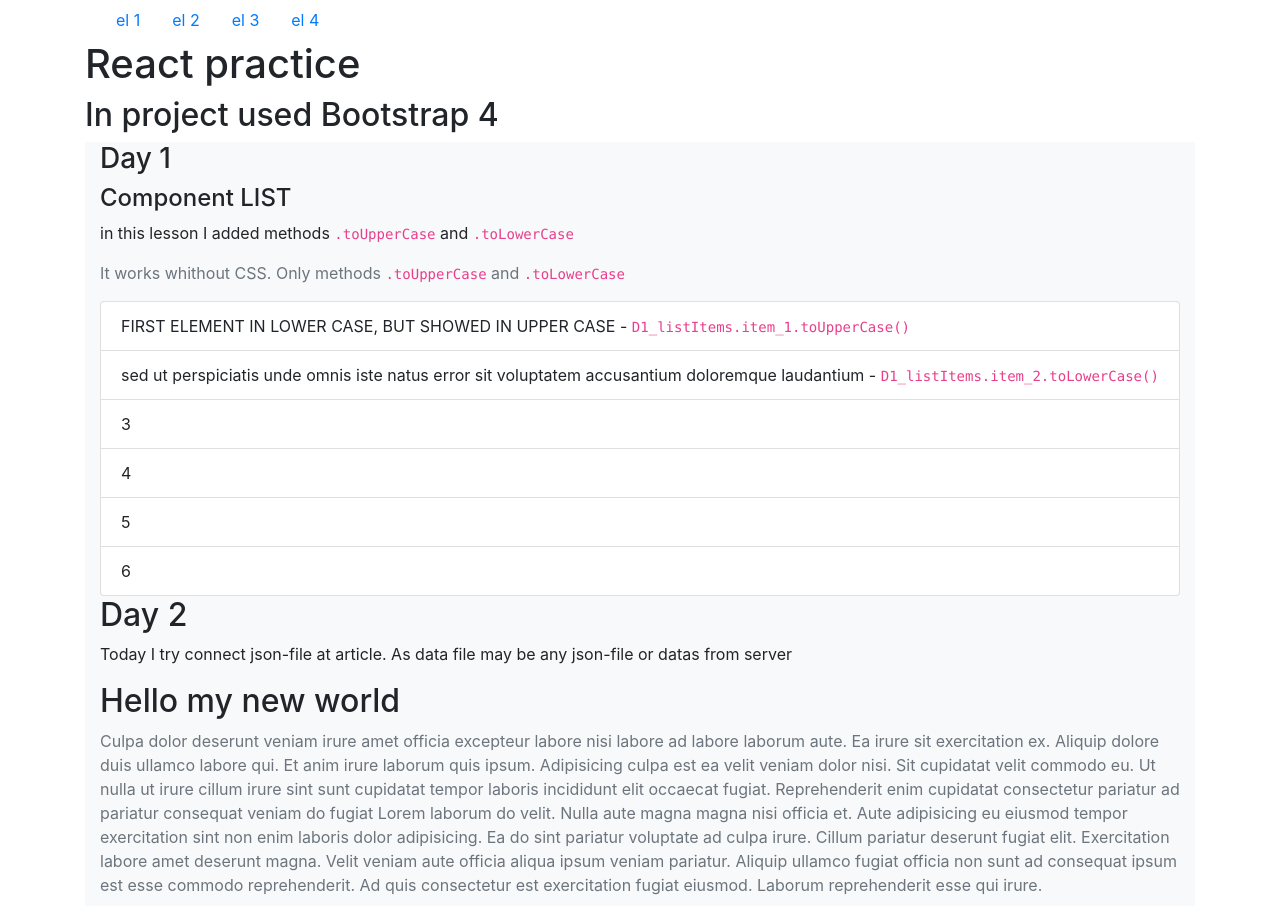
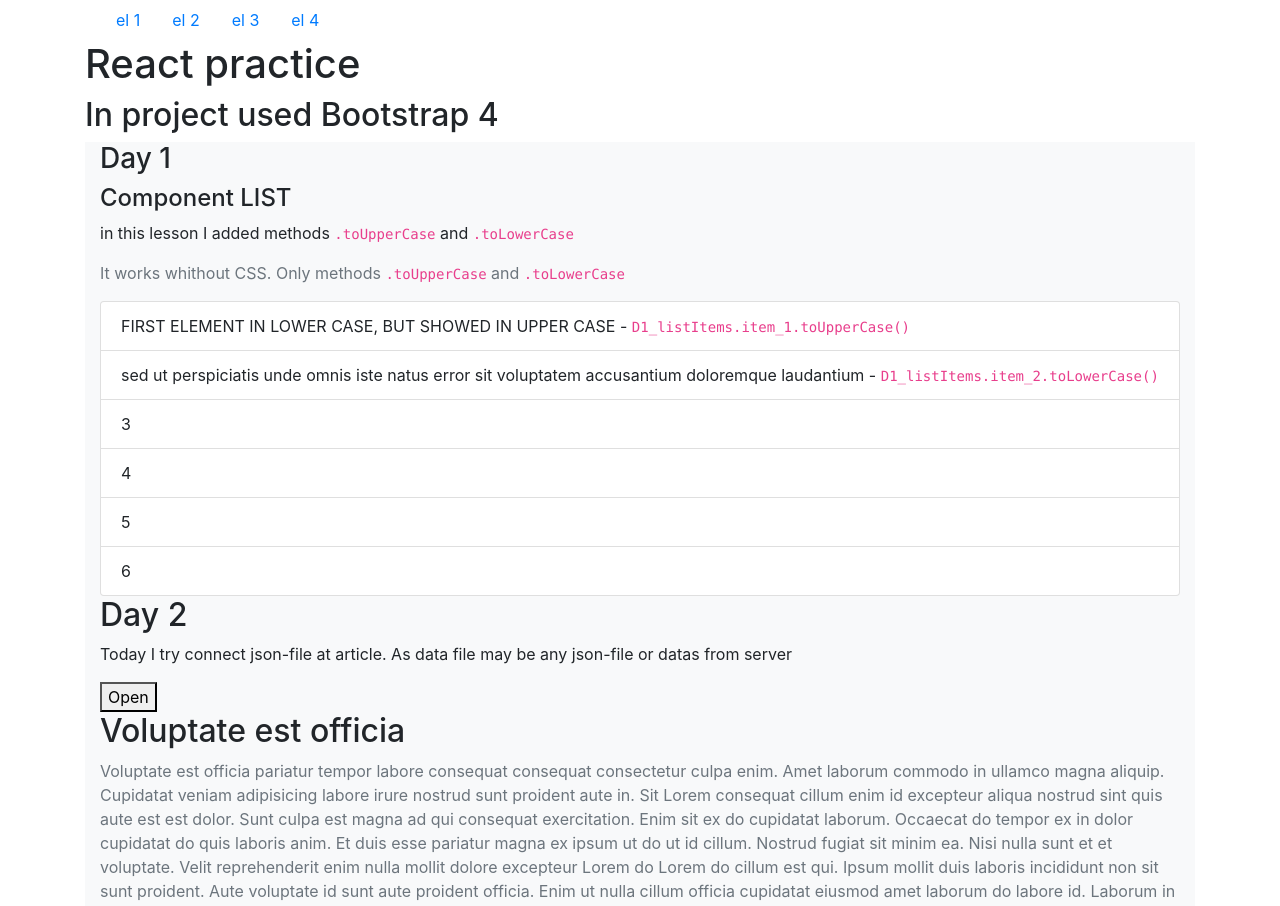
Before and after one commit to zbralex/react, a React (Create React App) app in the folder react-ui/: page / in a window 1280 px wide. Shown: the top 906 px of the page. Built offline with nearby package versions, Linux system fonts and the light colour scheme.

Commit message:
tryed statement

```diff
--- a/react-ui/src/components/App.jsx
+++ b/react-ui/src/components/App.jsx
@@ -1,14 +1,12 @@
-import React, {Component} from 'react'
+import React from 'react'
 import Main from './Main';
 
-class App extends Component {
-    render() {
-        return (
-            <div>
-                <Main />
-            </div>
-        );
-    }
+
+function App() {
+    return (
+        <div>
+            <Main />
+        </div>
+    );
 }
-
 export default App
--- a/react-ui/src/components/days/D2.jsx
+++ b/react-ui/src/components/days/D2.jsx
@@ -4,13 +4,20 @@
 
 
 class D2 extends Component {
+        state = {
+            isOpen : false
+        }
+
     render () {
+        const a1 = this.state.isOpen && <Article article={articles[2]}/>
         return (
             <div className="container bg-light">
                 <h2 className="h2">Day 2</h2>
                 <p>Today I try connect json-file at article. As data file may be any json-file or datas from server</p>
-                <Article article={articles[2]}/>
-                <button onClick={onClikHandle}>Click</button>
+                {a1}
+                <button onClick={this.handleClick}>
+                {this.state.isOpen ? 'Close' : 'Open'}
+                </button>
                 <Article article={articles[3]}/>
                 <Article article={articles[4]}/>
                 <Article article={articles[5]}/>
@@ -18,11 +25,12 @@
 
         )
     }
+
+ handleClick = () => {
+
+    this.setState({
+        isOpen: !this.state.isOpen
+    })
 }
-
-
-
-function onClikHandle() {
-    console.log('**************************');
 }
 export default D2
```
